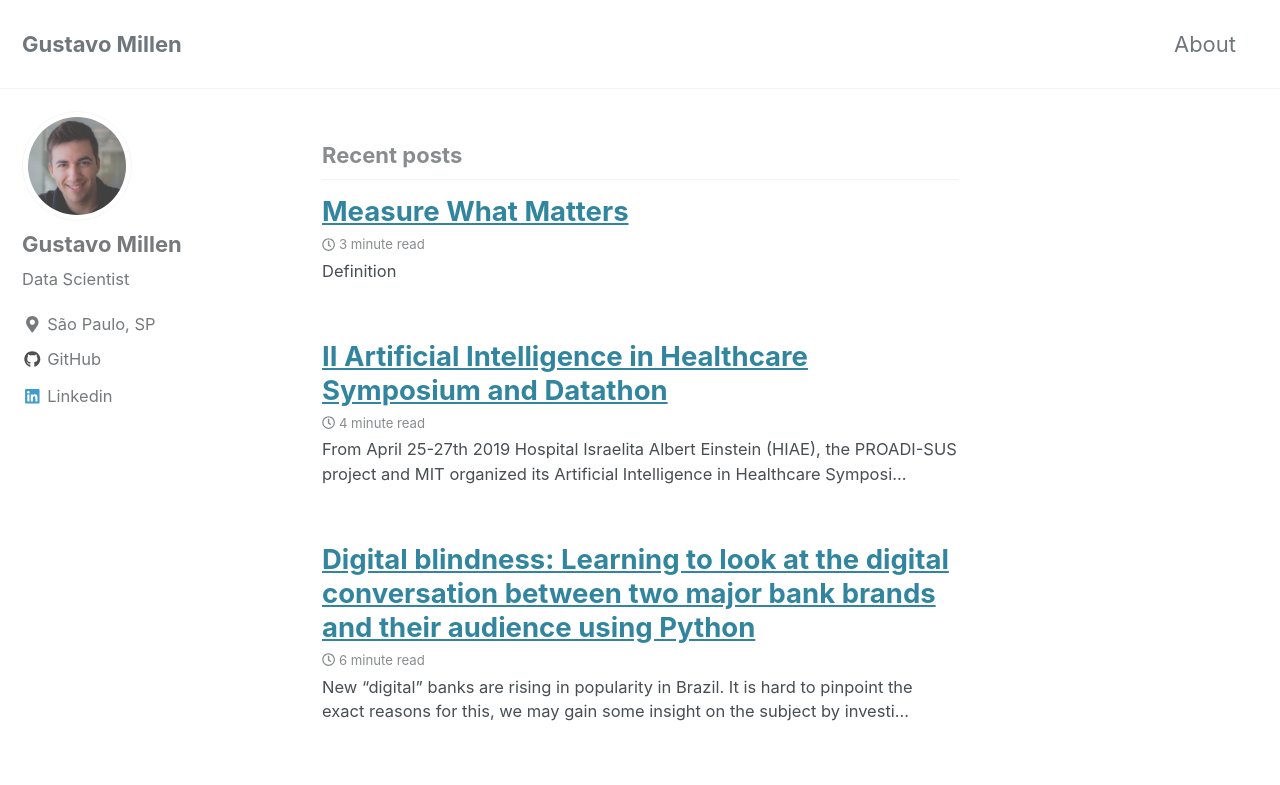
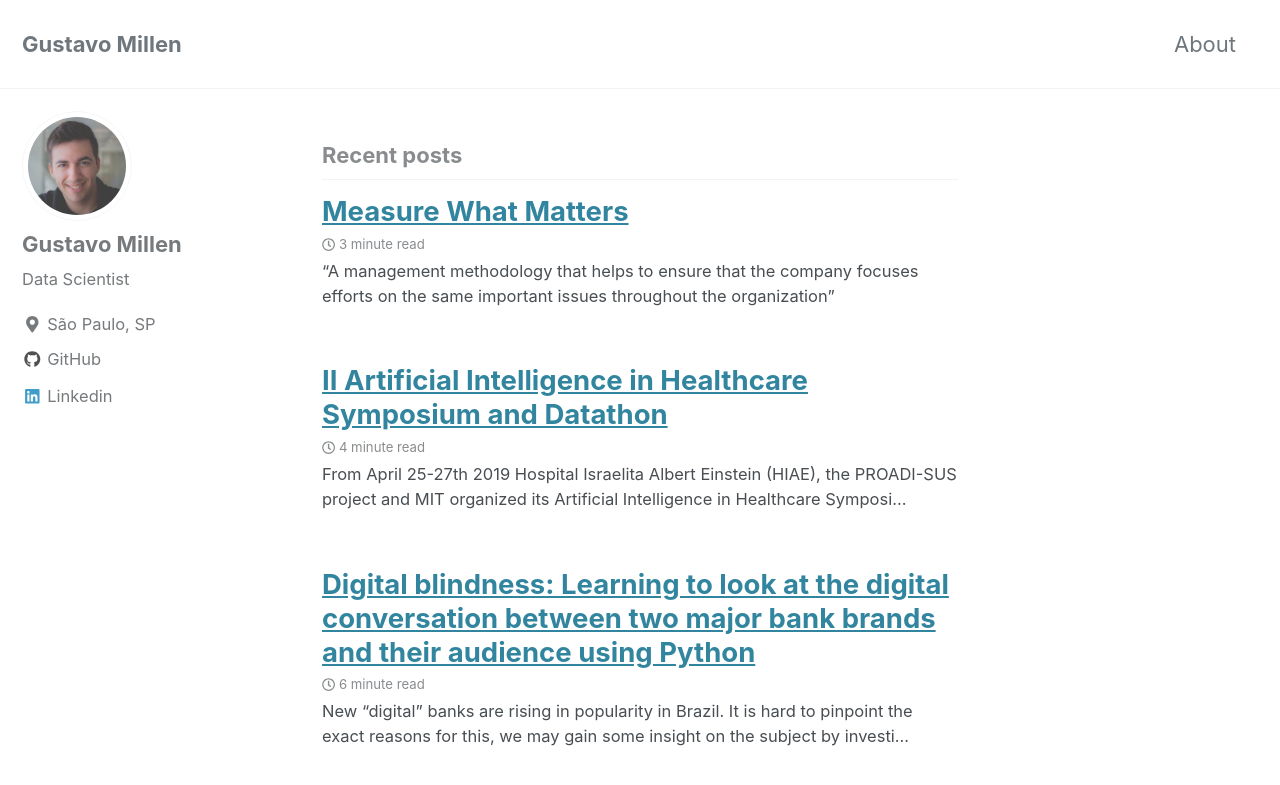
Before and after one commit to millengustavo/millengustavo.github.io, a Jekyll site: the page built from index.html, in a window 1280 px wide and 900 px high. Shown: the top 785 px of the window. Built offline with Jekyll 4.4.1, drawn with Linux system fonts in a browser that asks for light colours; cached includes are drawn as plain includes; nearby versions of some CDN libraries; the list of posts is cut into pages by our own code.

Commit message:
layout fixes

```diff
--- a/_posts/2019-05-12-okr.md
+++ b/_posts/2019-05-12-okr.md
@@ -6,9 +6,8 @@
   image: "/assets/images/okr/okrs.png"
 ---
 
-# Definition
+“A management methodology that helps to ensure that the company focuses efforts on the same important issues throughout the organization”
 
-- “A management methodology that helps to ensure that the company focuses efforts on the same important issues throughout the organization”
 - Ideas are easy. Execution is everything
 - **OKRS**. Short for **O**bjectives and **K**ey **R**esults
 
@@ -24,8 +23,10 @@
 
 ![Former Intel CEO Andy Grove in 2003 with a 1978 photo of him with Intel co-founders Robert Noyce and Gordon Moore.](https://upload.wikimedia.org/wikipedia/commons/e/e4/Former_Intel_CEO_Andy_Grove_in_2003.jpg)
 
+Intel Free Press [CC BY-SA 2.0 (https://creativecommons.org/licenses/by-sa/2.0)]
+
 Former Intel CEO Andy Grove in 2003 with a 1978 photo of him with Intel co-founders Robert Noyce and Gordon Moore.
-Intel Free Press [CC BY-SA 2.0 (https://creativecommons.org/licenses/by-sa/2.0)]
+
 
 - Each objective should be tied to five or fewer key results
 - Set goals from the bottom up
```
